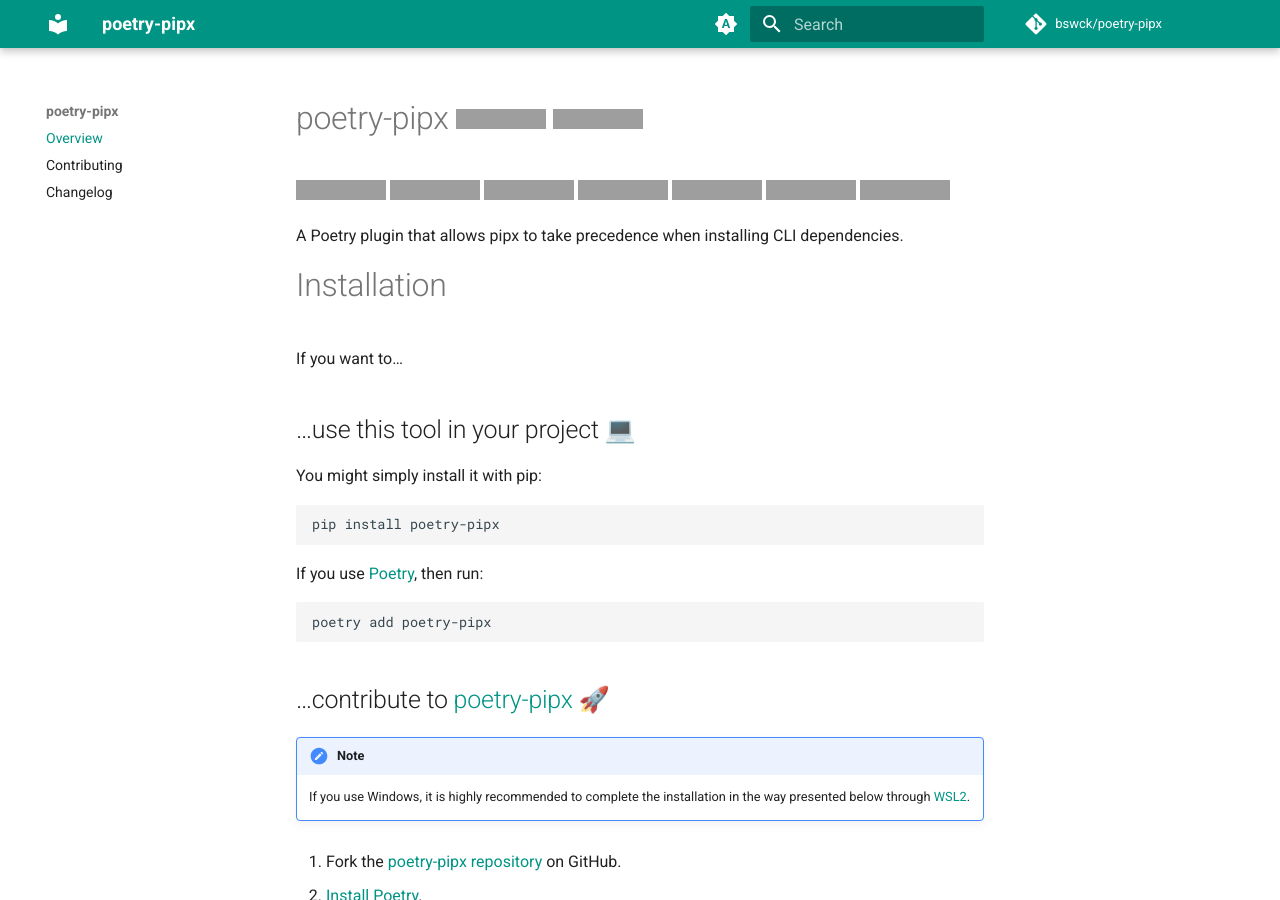
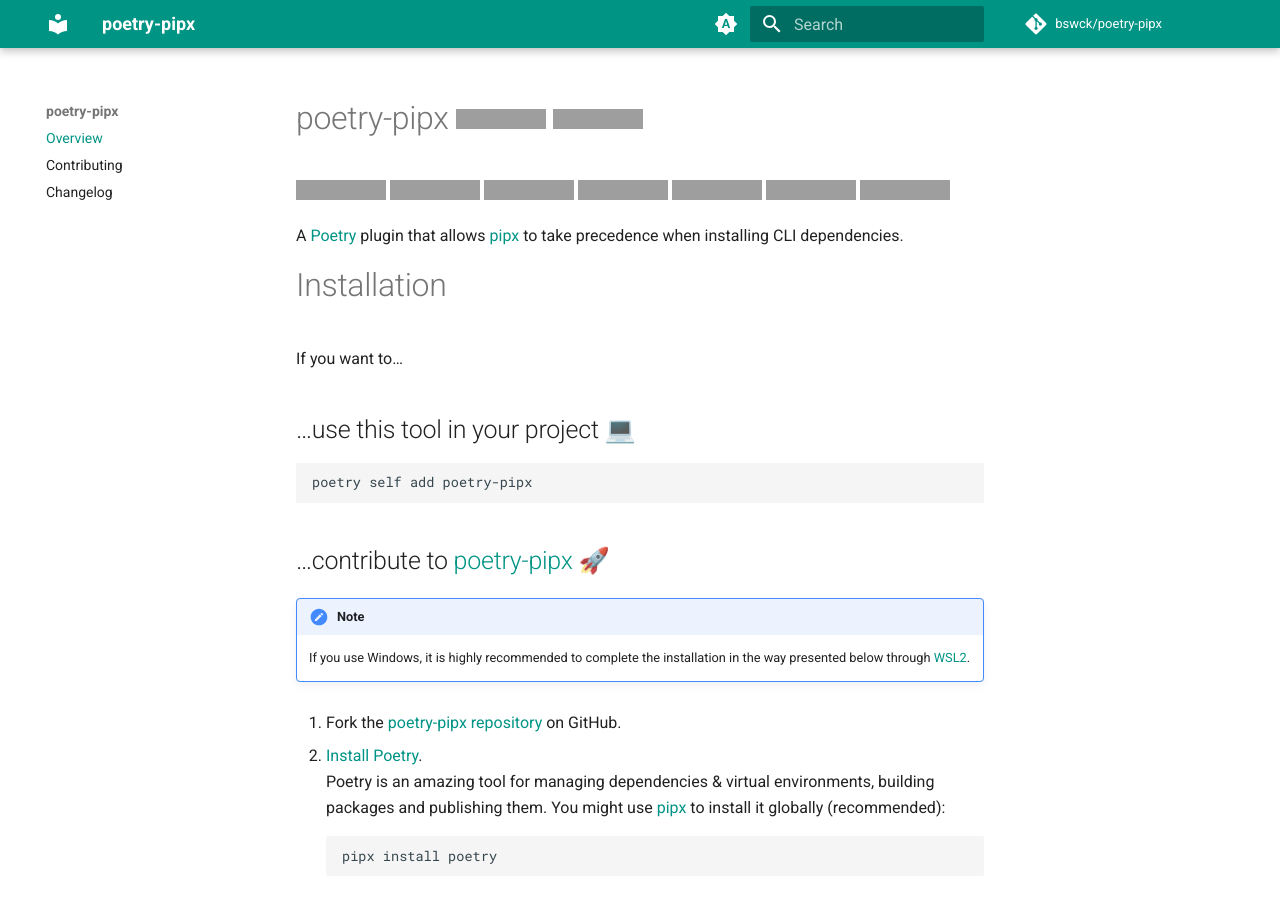
Before and after one commit to bswck/poetry-apps, an MkDocs documentation site: the page built from docs/index.md, in a window 1280 px wide and 900 px high, cut to the strip 0-900 px from the top of the window. Built offline with MkDocs 1.6.1 and Material for MkDocs 9.7.7, drawn with Linux system fonts in a browser that asks for light colours; comment, search, counter and statistics services are not loaded; grey boxes are pictures that could not be loaded.

Commit message:
Update project description

````diff
--- a/docs/index.md
+++ b/docs/index.md
@@ -8,7 +8,7 @@
 [![License](https://img.shields.io/github/license/bswck/poetry-pipx.svg?label=License)](https://github.com/bswck/poetry-pipx/blob/HEAD/LICENSE)
 [![Pre-commit](https://img.shields.io/badge/pre--commit-enabled-brightgreen?logo=pre-commit&logoColor=white)](https://github.com/pre-commit/pre-commit)
 
-A Poetry plugin that allows pipx to take precedence when installing CLI dependencies.
+A [Poetry](https://python-poetry.org/) plugin that allows [pipx](https://github.com/pypa/pipx#readme) to take precedence when installing CLI dependencies.
 
 # Installation
 If you want to…
@@ -16,16 +16,8 @@
 
 
 ## …use this tool in your project 💻
-You might simply install it with pip:
-
 ```shell
-pip install poetry-pipx
-```
-
-If you use [Poetry](https://python-poetry.org/), then run:
-
-```shell
-poetry add poetry-pipx
+poetry self add poetry-pipx
 ```
 
 ## …contribute to [poetry-pipx](https://github.com/bswck/poetry-pipx) 🚀
````
Also changed, not shown: README.md (+2 -10 lines).
